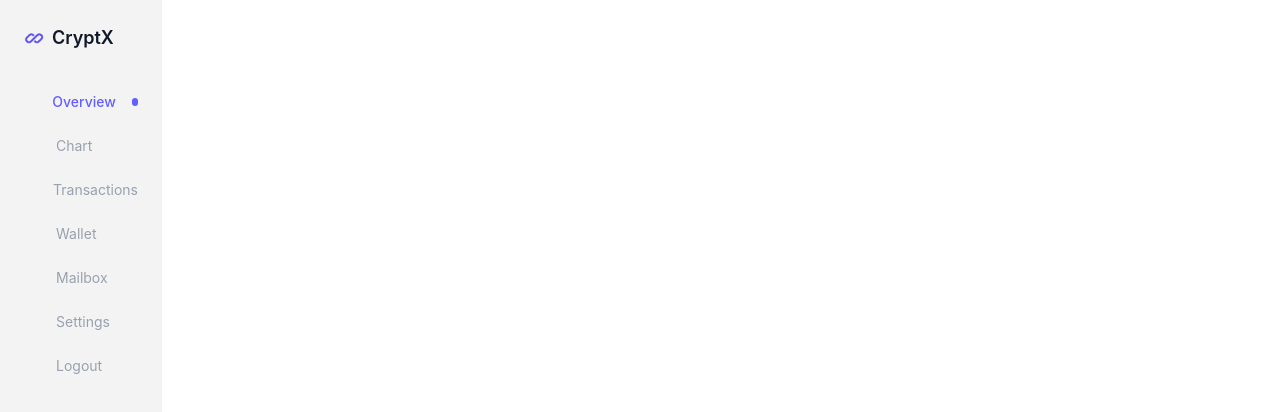
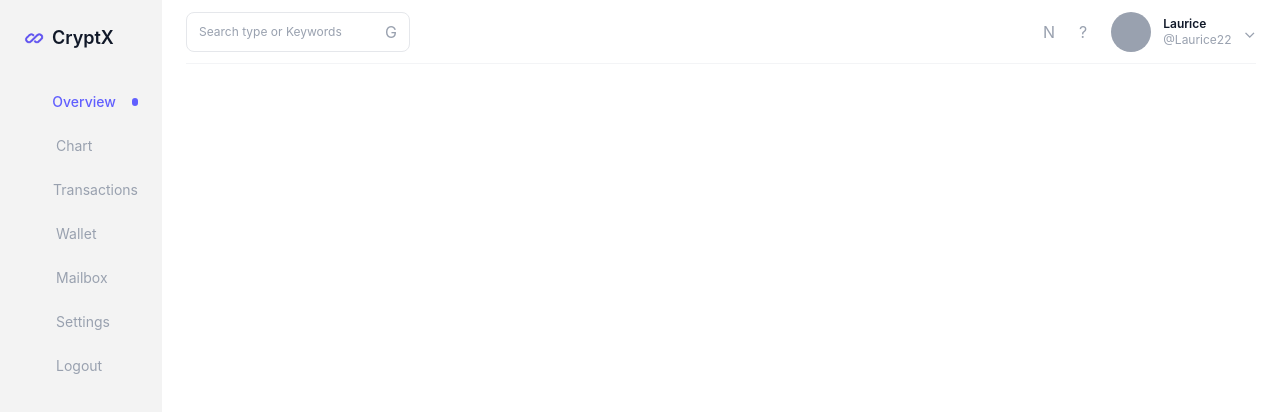
Before and after one commit to Durandt-Boshoff/CryptX-design, a React (Vite) app: page / in a window 1280 px wide. Shown: the top 412 px of the page. Built offline with nearby package versions, Linux system fonts and the light colour scheme.

Commit message:
Add Header component and adjust Sidebar width

```diff
--- a/src/App.jsx
+++ b/src/App.jsx
@@ -1,11 +1,14 @@
 import Sidebar from "./components/layout/sidebar";
+import Header from "./components/layout/header";
 
 function App() {
   return (
     <div className="min-h-screen bg-white">
       <Sidebar />
 
-      <main className="ml-[162px]">
+      <main className="ml-40.5">
+        <Header />
+
         {/* Dashboard content goes here */}
       </main>
     </div>
--- /dev/null
+++ b/src/components/layout/header.jsx
@@ -0,0 +1,45 @@
+function Header() {
+    return (
+        <header className="relative flex h-16 items-center justify-between px-6 after:absolute after:bottom-0 after:left-6 after:right-6 after:border-b after:border-gray-100">
+            {/* Search Bar */}
+            <div className="flex h-10 w-56 items-center rounded-lg border border-gray-200 px-3">
+                <input
+                    type="text"
+                    placeholder="Search type or Keywords"
+                    className="w-full text-xs outline-none placeholder:text-gray-400"
+                />
+
+                <span className="text-gray-400">
+                    G
+                </span>
+            </div>
+
+            {/* Right Side */}
+            <div className="flex items-center gap-6">
+                {/* Notification */}
+                <span className="text-gray-400">N</span>
+
+                {/* Help */}
+                <span className="text-gray-400">?</span>
+
+                {/* Profile */}
+                <div className="flex items-center gap-3">
+                    <div className="h-10 w-10 rounded-full bg-gray-400"></div>
+
+                    <div className="text-xs">
+                        <p className="font-semibold text-gray-900">
+                            Laurice
+                        </p>
+                        <p className="text-gray-400">
+                            @Laurice22
+                        </p>
+                    </div>
+
+                    <span className="text-gray-400">⌄</span>
+                </div>
+            </div>
+        </header>
+    );
+}
+
+export default Header;
--- a/src/components/layout/sidebar.jsx
+++ b/src/components/layout/sidebar.jsx
@@ -12,7 +12,7 @@ const menuItems = [
 
 function Sidebar() {
     return (
-        <aside className="fixed left-0 top-0 h-screen w-[162px] bg-[var(--sidebar)] px-6 py-6">
+        <aside className="fixed left-0 top-0 h-screen w-40.5 bg-[var(--sidebar)] px-6 py-6">
             <div className="mb-10 flex items-center gap-2">
                 <img
                     src={logo}
```
